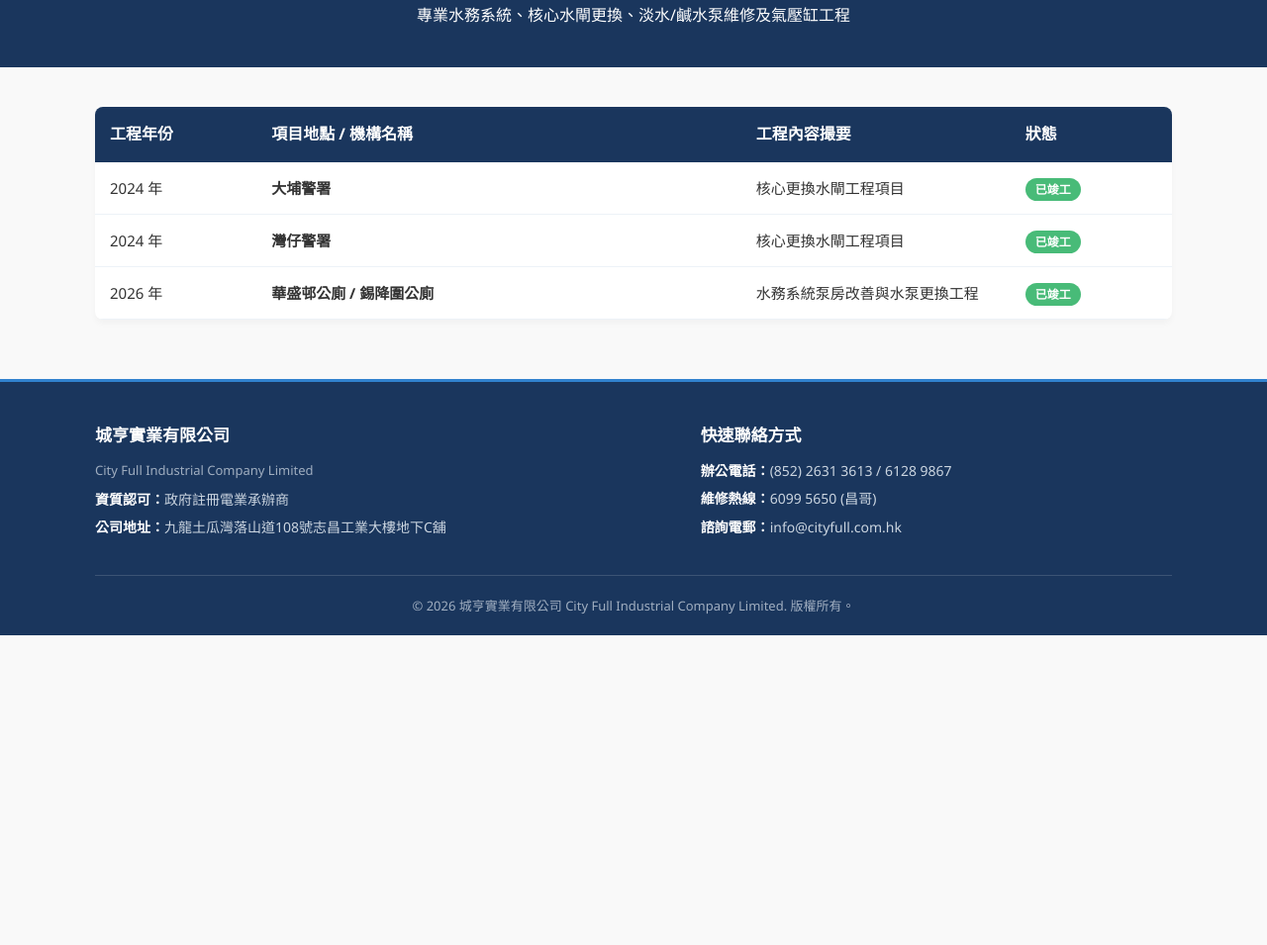
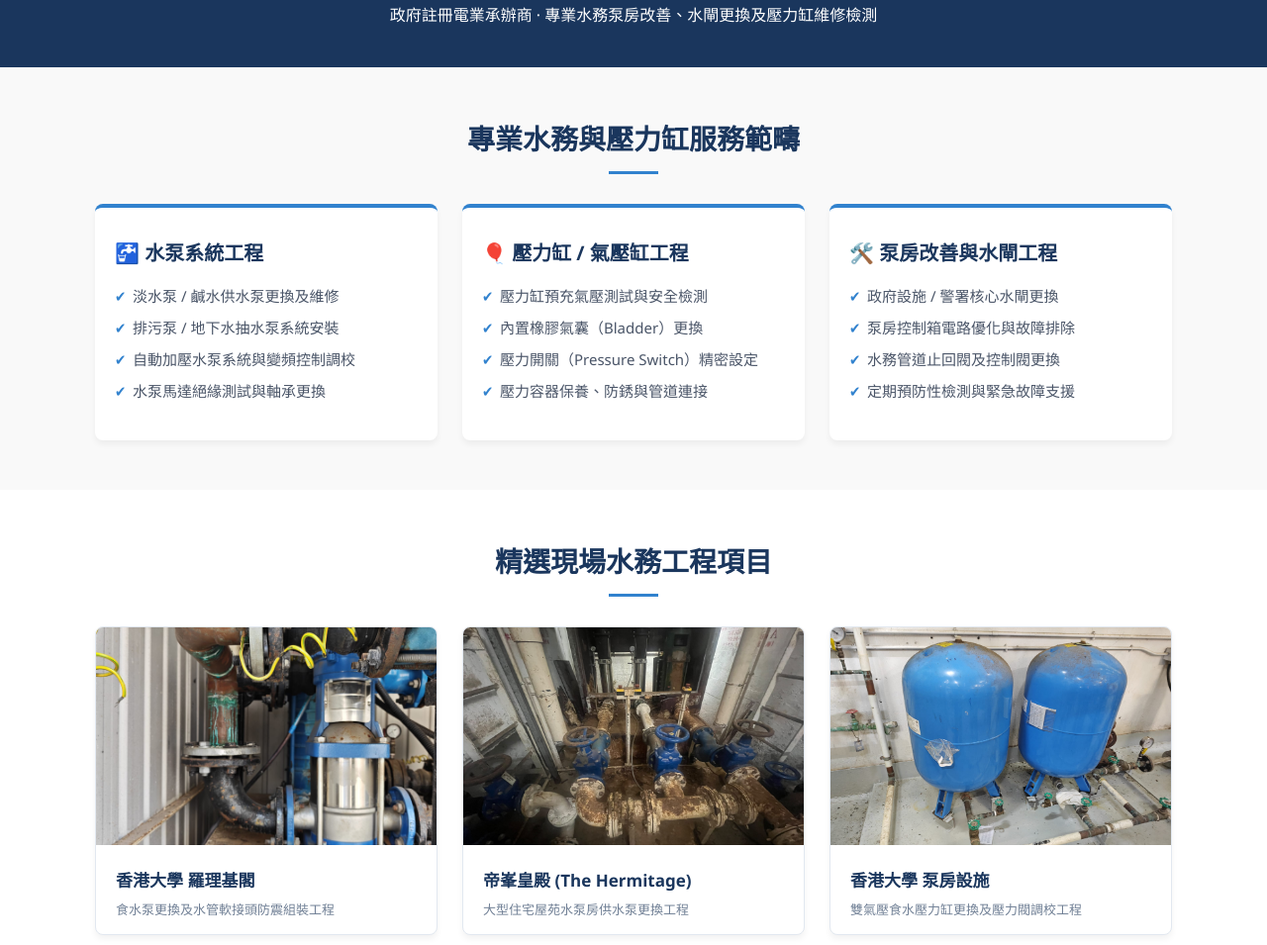
Before and after one commit to Cityfull/cityfull.com.hk, a plain HTML site: page pumps.html in a window 1280 px wide. Shown: the part 185-1140 px from the top of the page at 99% size. Before the commit the page ends 827 px from the top, so only its background shows below. Drawn offline with Linux system fonts and the light colour scheme.

Commit message:
Add files via upload

```diff
--- a/pumps.html
+++ b/pumps.html
@@ -3,13 +3,14 @@
 <head>
     <meta charset="UTF-8">
     <meta name="viewport" content="width=device-width, initial-scale=1.0">
-    <title>水泵 / 壓力缸工程實績 | 城亨實業有限公司</title>
+    <title>水泵 / 壓力缸工程專頁 | 城亨實業有限公司</title>
     <style>
         * { margin: 0; padding: 0; box-sizing: border-box; font-family: 'Segoe UI', Tahoma, Geneva, Verdana, sans-serif, "Microsoft JhengHei"; }
         body { line-height: 1.6; color: #333; background-color: #f9f9f9; }
         a { text-decoration: none; color: inherit; }
         .container { width: 85%; max-width: 1200px; margin: 0 auto; }
 
+        /* 導覽列 */
         header { background-color: #ffffff; color: #1a365d; position: fixed; width: 100%; top: 0; z-index: 1000; box-shadow: 0 2px 8px rgba(0,0,0,0.1); }
         header .container { display: flex; justify-content: space-between; align-items: center; padding: 10px 0; }
         .logo-container img { height: 48px; width: auto; display: block; }
@@ -19,25 +20,50 @@
 
         .dropdown { position: relative; display: inline-block; }
         .dropdown-btn { background-color: #1a365d; color: white !important; padding: 8px 16px; border-radius: 4px; font-weight: bold; }
-        .dropdown-content { display: none; position: absolute; background-color: #ffffff; min-width: 180px; box-shadow: 0px 8px 16px 0px rgba(0,0,0,0.15); border-radius: 4px; top: 100%; left: 0; }
+        .dropdown-content { display: none; position: absolute; background-color: #ffffff; min-width: 180px; box-shadow: 0px 8px 16px 0px rgba(0,0,0,0.15); border-radius: 4px; top: 100%; left: 0; z-index: 1001; }
         .dropdown-content a { color: #2d3748 !important; padding: 12px 16px; display: block; font-size: 14px; border-bottom: 1px solid #edf2f7; }
+        .dropdown-content a:hover { background-color: #ebf8ff; color: #2b6cb0 !important; }
         .dropdown:hover .dropdown-content { display: block; }
 
+        /* 標頭 */
         .page-header { background: #1a365d; color: white; padding: 120px 0 40px; text-align: center; }
         .page-header h2 { font-size: 36px; margin-bottom: 10px; }
 
-        .project-table { width: 100%; border-collapse: collapse; background: #fff; margin: 40px 0; border-radius: 8px; overflow: hidden; box-shadow: 0 4px 6px rgba(0,0,0,0.03); }
+        /* 區塊標題 */
+        section { padding: 50px 0; }
+        section h3 { text-align: center; font-size: 28px; margin-bottom: 30px; color: #1a365d; position: relative; }
+        section h3::after { content: ''; display: block; width: 50px; height: 3px; background-color: #3182ce; margin: 10px auto 0; }
+
+        /* 服務範疇卡片 */
+        .scope-grid { display: grid; grid-template-columns: repeat(auto-fit, minmax(280px, 1fr)); gap: 25px; }
+        .scope-card { background: white; padding: 30px 20px; border-radius: 8px; box-shadow: 0 4px 6px rgba(0,0,0,0.05); border-top: 4px solid #3182ce; }
+        .scope-card h4 { font-size: 20px; color: #1a365d; margin-bottom: 15px; }
+        .scope-card ul { list-style: none; padding: 0; }
+        .scope-card ul li { font-size: 15px; color: #4a5568; margin-bottom: 8px; padding-left: 18px; position: relative; }
+        .scope-card ul li::before { content: '✔'; color: #3182ce; position: absolute; left: 0; font-weight: bold; }
+
+        /* 工程照片圖鑑庫 */
+        .photo-grid { display: grid; grid-template-columns: repeat(auto-fit, minmax(280px, 1fr)); gap: 25px; margin-bottom: 40px; }
+        .photo-card { background: white; border-radius: 8px; overflow: hidden; box-shadow: 0 4px 6px rgba(0,0,0,0.05); border: 1px solid #e2e8f0; }
+        .photo-card img { width: 100%; height: 220px; object-fit: cover; }
+        .photo-card-body { padding: 15px 20px; }
+        .photo-card-body h4 { font-size: 17px; color: #1a365d; margin-bottom: 5px; }
+        .photo-card-body p { font-size: 13px; color: #718096; }
+
+        /* 項目實績表格 */
+        .project-table { width: 100%; border-collapse: collapse; background: #fff; margin: 20px 0; border-radius: 8px; overflow: hidden; box-shadow: 0 4px 6px rgba(0,0,0,0.03); }
         .project-table th { background-color: #1a365d; color: white; padding: 15px; text-align: left; }
         .project-table td { padding: 14px 15px; border-bottom: 1px solid #edf2f7; font-size: 15px; }
         .status-badge { background-color: #48bb78; color: white; padding: 3px 10px; border-radius: 12px; font-size: 12px; font-weight: bold; }
 
-        footer { background-color: #1a365d; color: #e2e8f0; padding: 40px 0 20px; font-size: 14px; margin-top: 60px; border-top: 3px solid #3182ce; }
-        .footer-container { width: 85%; max-width: 1100px; margin: 0 auto; }
-        .footer-grid { display: grid; grid-template-columns: 1.2fr 1fr; gap: 40px; padding-bottom: 30px; border-bottom: 1px solid rgba(255, 255, 255, 0.15); }
-        .footer-box h5 { color: #ffffff; font-size: 17px; font-weight: 700; margin-bottom: 12px; }
-        .footer-box p { margin-bottom: 6px; color: #cbd5e0; line-height: 1.6; }
-        .footer-box strong { color: #ffffff; }
-        .footer-bottom { padding-top: 20px; text-align: center; font-size: 13px; color: #a0aec0; }
+        /* 頁尾 */
+        footer { background-color: #1a365d; color: #cbd5e0; padding: 25px 0; font-size: 14px; border-top: 3px solid #3182ce; text-align: center; margin-top: 50px; }
+
+        @media (max-width: 768px) {
+            header .container { flex-direction: column; }
+            nav ul { margin-top: 10px; flex-wrap: wrap; justify-content: center; }
+            nav ul li { margin: 5px 8px; }
+        }
     </style>
 </head>
 <body>
@@ -58,7 +84,7 @@
                             <a href="pumps.html">🚰 水泵 / 壓力缸專頁</a>
                         </div>
                     </li>
-                    <li><a href="index.html#contact">聯絡我們</a></li>
+                    <li><a href="contact.html">聯絡我們</a></li>
                 </ul>
             </nav>
         </div>
@@ -66,12 +92,81 @@
 
     <div class="page-header">
         <div class="container">
-            <h2>水泵 / 壓力缸 / 水閘項目實績</h2>
-            <p>專業水務系統、核心水閘更換、淡水/鹹水泵維修及氣壓缸工程</p>
+            <h2>水泵 / 壓力缸工程專頁</h2>
+            <p>政府註冊電業承辦商 · 專業水務泵房改善、水閘更換及壓力缸維修檢測</p>
         </div>
     </div>
 
+    <!-- 服務範疇 -->
+    <section>
         <div class="container">
+            <h3>專業水務與壓力缸服務範疇</h3>
+            <div class="scope-grid">
+                <div class="scope-card">
+                    <h4>🚰 水泵系統工程</h4>
+                    <ul>
+                        <li>淡水泵 / 鹹水供水泵更換及維修</li>
+                        <li>排污泵 / 地下水抽水泵系統安裝</li>
+                        <li>自動加壓水泵系統與變頻控制調校</li>
+                        <li>水泵馬達絕緣測試與軸承更換</li>
+                    </ul>
+                </div>
+                <div class="scope-card">
+                    <h4>🎈 壓力缸 / 氣壓缸工程</h4>
+                    <ul>
+                        <li>壓力缸預充氣壓測試與安全檢測</li>
+                        <li>內置橡膠氣囊（Bladder）更換</li>
+                        <li>壓力開關（Pressure Switch）精密設定</li>
+                        <li>壓力容器保養、防銹與管道連接</li>
+                    </ul>
+                </div>
+                <div class="scope-card">
+                    <h4>🛠️ 泵房改善與水閘工程</h4>
+                    <ul>
+                        <li>政府設施 / 警署核心水閘更換</li>
+                        <li>泵房控制箱電路優化與故障排除</li>
+                        <li>水務管道止回閥及控制閥更換</li>
+                        <li>定期預防性檢測與緊急故障支援</li>
+                    </ul>
+                </div>
+            </div>
+        </div>
+    </section>
+
+    <!-- 精選現場工程圖鑑 -->
+    <section style="background-color: #ffffff;">
+        <div class="container">
+            <h3>精選現場水務工程項目</h3>
+            <div class="photo-grid">
+                <div class="photo-card">
+                    <img src="hku-rodriguez-court-pump.jpg" onerror="this.src='https://images.unsplash.com/photo-1581092160607-ee22621dd758?w=600'" alt="香港大學羅理基閣食水泵更換工程">
+                    <div class="photo-card-body">
+                        <h4>香港大學 羅理基閣</h4>
+                        <p>食水泵更換及水管軟接頭防震組裝工程</p>
+                    </div>
+                </div>
+                <div class="photo-card">
+                    <img src="the-hermitage-water-pump.jpg" onerror="this.src='https://images.unsplash.com/photo-1504307651254-35680f356dfd?w=600'" alt="帝峯皇殿供水泵更換工程">
+                    <div class="photo-card-body">
+                        <h4>帝峯皇殿 (The Hermitage)</h4>
+                        <p>大型住宅屋苑水泵房供水泵更換工程</p>
+                    </div>
+                </div>
+                <div class="photo-card">
+                    <img src="hku-freshwater-pressure-tank.jpg" onerror="this.src='https://images.unsplash.com/photo-1542013936693-884638332954?w=600'" alt="香港大學食水壓力缸更換工程">
+                    <div class="photo-card-body">
+                        <h4>香港大學 泵房設施</h4>
+                        <p>雙氣壓食水壓力缸更換及壓力閥調校工程</p>
+                    </div>
+                </div>
+            </div>
+        </div>
+    </section>
+
+    <!-- 工程實績列表 -->
+    <section style="background-color: #f8fafc;">
+        <div class="container">
+            <h3>完整工程項目實績 (Job References)</h3>
             <table class="project-table">
                 <thead>
                     <tr>
@@ -82,32 +177,20 @@
                     </tr>
                 </thead>
                 <tbody>
+                    <tr><td>2026 年</td><td><strong>香港大學 (羅理基閣)</strong></td><td>食水泵更換及管道防震組裝工程</td><td><span class="status-badge">已竣工</span></td></tr>
+                    <tr><td>2026 年</td><td><strong>帝峯皇殿 (The Hermitage)</strong></td><td>屋苑水泵房核心供水泵更換工程</td><td><span class="status-badge">已竣工</span></td></tr>
+                    <tr><td>2026 年</td><td><strong>香港大學 (泵房設施)</strong></td><td>雙氣壓食水壓力缸更換及壓力閥調校</td><td><span class="status-badge">已竣工</span></td></tr>
+                    <tr><td>2026 年</td><td><strong>華盛邨公廁 / 錫降圍公廁</strong></td><td>水務系統泵房改善與水泵更換工程</td><td><span class="status-badge">已竣工</span></td></tr>
                     <tr><td>2024 年</td><td><strong>大埔警署</strong></td><td>核心更換水閘工程項目</td><td><span class="status-badge">已竣工</span></td></tr>
                     <tr><td>2024 年</td><td><strong>灣仔警署</strong></td><td>核心更換水閘工程項目</td><td><span class="status-badge">已竣工</span></td></tr>
-                <tr><td>2026 年</td><td><strong>華盛邨公廁 / 錫降圍公廁</strong></td><td>水務系統泵房改善與水泵更換工程</td><td><span class="status-badge">已竣工</span></td></tr>
                 </tbody>
             </table>
         </div>
+    </section>
 
     <footer>
-        <div class="footer-container">
-            <div class="footer-grid">
-                <div class="footer-box">
-                    <h5>城亨實業有限公司</h5>
-                    <p style="font-size: 13px; color: #a0aec0; margin-bottom: 8px;">City Full Industrial Company Limited</p>
-                    <p><strong>資質認可：</strong>政府註冊電業承辦商</p>
-                    <p><strong>公司地址：</strong>九龍土瓜灣落山道108號志昌工業大樓地下C舖</p>
-                </div>
-                <div class="footer-box">
-                    <h5>快速聯絡方式</h5>
-                    <p><strong>辦公電話：</strong>(852) 2631 3613 / 6128 9867</p>
-                    <p><strong>維修熱線：</strong>6099 5650 (昌哥)</p>
-                    <p><strong>諮詢電郵：</strong>info@cityfull.com.hk</p>
-                </div>
-            </div>
-            <div class="footer-bottom">
+        <div class="container">
             &copy; 2026 城亨實業有限公司 City Full Industrial Company Limited. 版權所有。
-            </div>
         </div>
     </footer>
 </body>
```
Also changed, not shown: hku-freshwater-pressure-tank.jpg (added), hku-rodriguez-court-pump.jpg (added), the-hermitage-water-pump.jpg (added). Lines whose indentation alone changed are shown as unchanged.
